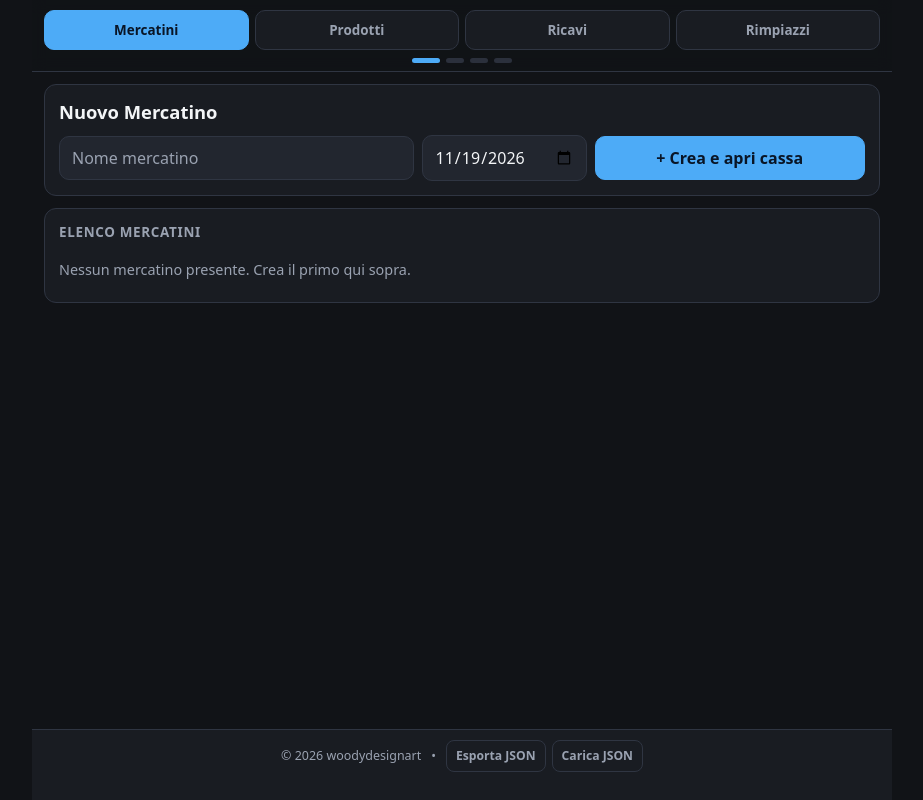
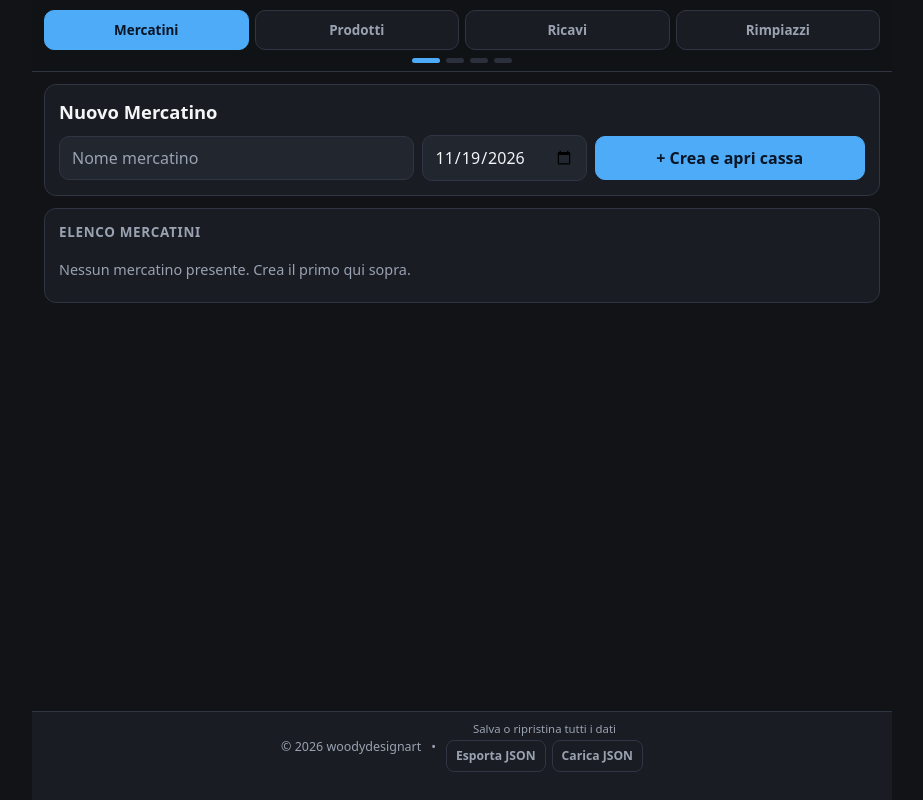
Before and after one commit to woodydesignart/mercatini-log, a plain HTML site: page index.html in a window 1280 px wide. Shown: the whole page, without its empty margins (178-1101 px from the left). Drawn offline with Linux system fonts and the light colour scheme.

Commit message:
Implement backup and restore functionality in footer
Added footer backup block with export and import buttons.

```diff
--- a/index.html
+++ b/index.html
@@ -358,6 +358,19 @@
       gap: 10px;
     }
 
+    .footer-backup-block {
+      display: flex;
+      flex-direction: column;
+      align-items: center;
+      gap: 4px;
+    }
+
+    .footer-backup-note {
+      font-size: 0.71rem;
+      color: var(--muted);
+      line-height: 1.25;
+    }
+
     .footer-actions {
       display: inline-flex;
       align-items: center;
@@ -489,10 +502,13 @@
       <div class="footer-main">
         <span>© <span id="footerYear">2026</span> woodydesignart</span>
         <span aria-hidden="true">•</span>
-        <div class="footer-actions">
-          <button type="button" id="exportDataBtn" class="footer-link-btn" title="Esporta backup JSON">Esporta JSON</button>
-          <button type="button" id="importDataBtn" class="footer-link-btn" title="Carica backup JSON">Carica JSON</button>
-          <input type="file" id="importFileInput" accept="application/json,.json" style="display: none;" />
+        <div class="footer-backup-block">
+          <span class="footer-backup-note">Salva o ripristina tutti i dati</span>
+          <div class="footer-actions">
+            <button type="button" id="exportDataBtn" class="footer-link-btn" title="Esporta backup JSON">Esporta JSON</button>
+            <button type="button" id="importDataBtn" class="footer-link-btn" title="Carica backup JSON">Carica JSON</button>
+            <input type="file" id="importFileInput" accept="application/json,.json" style="display: none;" />
+          </div>
         </div>
       </div>
       <div id="backupStatus" class="footer-status" role="status"></div>
```
